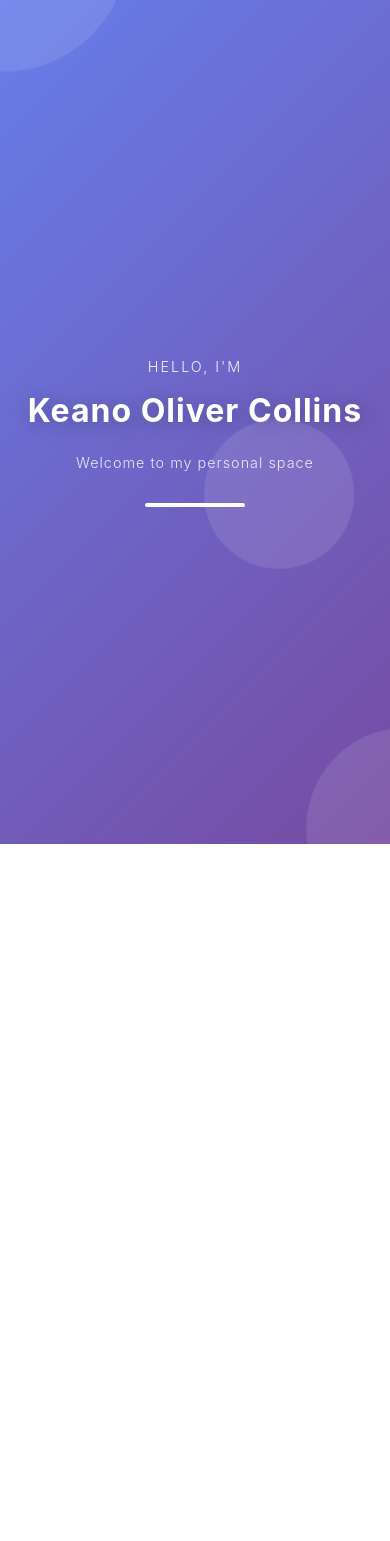
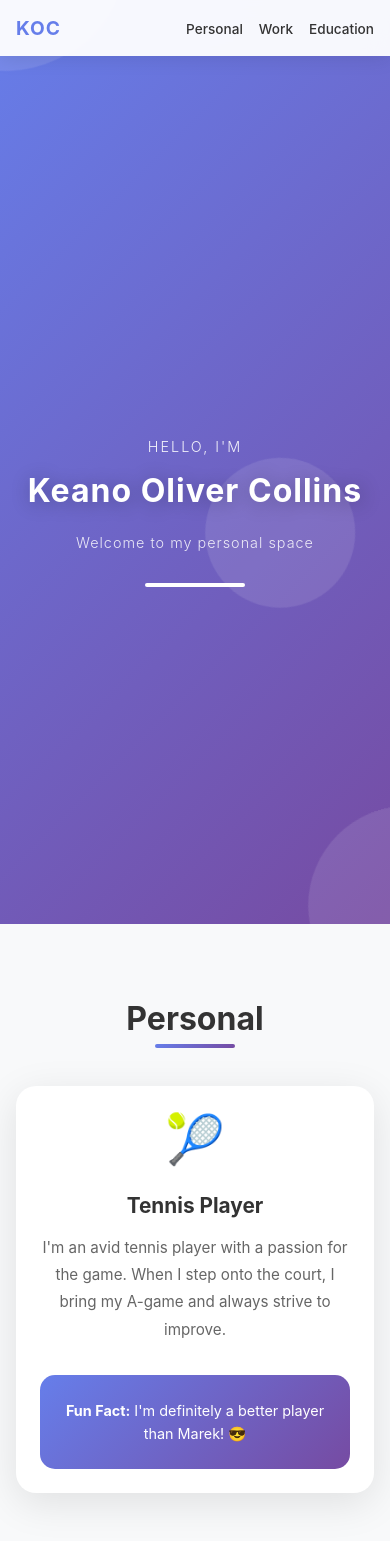
Before and after one commit to StudentKeanoTUNu/Personal-website, a React (Create React App) app: page / in a window 390 px wide. Before the commit the page ends 844 px from the top, so only its background shows below. Built offline with nearby package versions, Linux system fonts and the light colour scheme.

Commit message:
Add navigation and personal section - Keano is clearly better at tennis than Marek 🎾

```diff
--- a/src/App.css
+++ b/src/App.css
@@ -1,7 +1,77 @@
 .App {
   margin: 0;
   padding: 0;
-  overflow: hidden;
+  overflow-x: hidden;
+}
+
+/* Navigation Bar */
+.navbar {
+  position: fixed;
+  top: 0;
+  left: 0;
+  right: 0;
+  background: rgba(255, 255, 255, 0.95);
+  backdrop-filter: blur(10px);
+  box-shadow: 0 2px 20px rgba(0, 0, 0, 0.1);
+  z-index: 1000;
+  padding: 1rem 0;
+}
+
+.nav-container {
+  max-width: 1200px;
+  margin: 0 auto;
+  padding: 0 2rem;
+  display: flex;
+  justify-content: space-between;
+  align-items: center;
+}
+
+.nav-logo {
+  font-size: 1.2rem;
+  font-weight: 700;
+  color: #667eea;
+  letter-spacing: 1px;
+}
+
+.nav-menu {
+  display: flex;
+  list-style: none;
+  margin: 0;
+  padding: 0;
+  gap: 2rem;
+}
+
+.nav-item {
+  margin: 0;
+}
+
+.nav-link {
+  text-decoration: none;
+  color: #333;
+  font-weight: 500;
+  font-size: 1rem;
+  position: relative;
+  transition: color 0.3s ease;
+  text-transform: capitalize;
+}
+
+.nav-link::after {
+  content: '';
+  position: absolute;
+  bottom: -5px;
+  left: 0;
+  width: 0;
+  height: 2px;
+  background: linear-gradient(135deg, #667eea 0%, #764ba2 100%);
+  transition: width 0.3s ease;
+}
+
+.nav-link:hover {
+  color: #667eea;
+}
+
+.nav-link:hover::after {
+  width: 100%;
 }
 
 .welcome-container {
@@ -12,6 +82,7 @@
   background: linear-gradient(135deg, #667eea 0%, #764ba2 100%);
   position: relative;
   overflow: hidden;
+  padding-top: 80px;
 }
 
 .welcome-content {
@@ -133,6 +204,22 @@
 
 /* Responsive Design */
 @media (max-width: 768px) {
+  .nav-container {
+    padding: 0 1rem;
+  }
+
+  .nav-logo {
+    font-size: 1rem;
+  }
+
+  .nav-menu {
+    gap: 1.5rem;
+  }
+
+  .nav-link {
+    font-size: 0.9rem;
+  }
+
   .greeting {
     font-size: 1rem;
     letter-spacing: 2px;
@@ -164,6 +251,25 @@
 }
 
 @media (max-width: 480px) {
+  .nav-logo span {
+    display: none;
+  }
+
+  .nav-logo::before {
+    content: 'KOC';
+    font-size: 1.2rem;
+    font-weight: 700;
+    color: #667eea;
+  }
+
+  .nav-menu {
+    gap: 1rem;
+  }
+
+  .nav-link {
+    font-size: 0.85rem;
+  }
+
   .name {
     font-size: 2rem;
   }
@@ -176,3 +282,169 @@
     font-size: 0.9rem;
   }
 }
+
+/* Section Styles */
+.section {
+  padding: 5rem 0;
+  position: relative;
+}
+
+.section-container {
+  max-width: 1200px;
+  margin: 0 auto;
+  padding: 0 2rem;
+}
+
+.section-title {
+  font-size: 3rem;
+  font-weight: 700;
+  text-align: center;
+  margin-bottom: 3rem;
+  color: #333;
+  position: relative;
+  display: inline-block;
+  width: 100%;
+}
+
+.section-title::after {
+  content: '';
+  position: absolute;
+  bottom: -10px;
+  left: 50%;
+  transform: translateX(-50%);
+  width: 80px;
+  height: 4px;
+  background: linear-gradient(135deg, #667eea 0%, #764ba2 100%);
+  border-radius: 2px;
+}
+
+/* Personal Section */
+.personal-section {
+  background: #f8f9fa;
+  min-height: 60vh;
+  display: flex;
+  align-items: center;
+}
+
+.section-content {
+  display: flex;
+  justify-content: center;
+  align-items: center;
+  flex-wrap: wrap;
+  gap: 2rem;
+}
+
+.info-card {
+  background: white;
+  border-radius: 20px;
+  padding: 3rem;
+  box-shadow: 0 10px 40px rgba(0, 0, 0, 0.1);
+  max-width: 600px;
+  text-align: center;
+  transition: transform 0.3s ease, box-shadow 0.3s ease;
+}
+
+.info-card:hover {
+  transform: translateY(-10px);
+  box-shadow: 0 15px 50px rgba(0, 0, 0, 0.15);
+}
+
+.card-icon {
+  font-size: 4rem;
+  margin-bottom: 1.5rem;
+  animation: bounce 2s infinite;
+}
+
+@keyframes bounce {
+  0%, 100% {
+    transform: translateY(0);
+  }
+  50% {
+    transform: translateY(-10px);
+  }
+}
+
+.card-title {
+  font-size: 2rem;
+  font-weight: 700;
+  color: #333;
+  margin-bottom: 1rem;
+}
+
+.card-text {
+  font-size: 1.1rem;
+  color: #666;
+  line-height: 1.8;
+  margin-bottom: 2rem;
+}
+
+.highlight-box {
+  background: linear-gradient(135deg, #667eea 0%, #764ba2 100%);
+  border-radius: 15px;
+  padding: 1.5rem;
+  margin-top: 2rem;
+}
+
+.highlight-text {
+  color: white;
+  font-size: 1.1rem;
+  margin: 0;
+  line-height: 1.6;
+}
+
+/* Responsive for sections */
+@media (max-width: 768px) {
+  .section {
+    padding: 3rem 0;
+  }
+
+  .section-title {
+    font-size: 2.5rem;
+  }
+
+  .info-card {
+    padding: 2rem;
+  }
+
+  .card-title {
+    font-size: 1.5rem;
+  }
+
+  .card-text {
+    font-size: 1rem;
+  }
+
+  .highlight-text {
+    font-size: 1rem;
+  }
+}
+
+@media (max-width: 480px) {
+  .section-container {
+    padding: 0 1rem;
+  }
+
+  .section-title {
+    font-size: 2rem;
+  }
+
+  .info-card {
+    padding: 1.5rem;
+  }
+
+  .card-icon {
+    font-size: 3rem;
+  }
+
+  .card-title {
+    font-size: 1.3rem;
+  }
+
+  .card-text {
+    font-size: 0.95rem;
+  }
+
+  .highlight-text {
+    font-size: 0.9rem;
+  }
+}
--- a/src/App.js
+++ b/src/App.js
@@ -3,6 +3,27 @@ import './App.css';
 function App() {
   return (
     <div className="App">
+      {/* Navigation Bar */}
+      <nav className="navbar">
+        <div className="nav-container">
+          <div className="nav-logo">
+            <span>Keano Oliver Collins</span>
+          </div>
+          <ul className="nav-menu">
+            <li className="nav-item">
+              <a href="#personal" className="nav-link">Personal</a>
+            </li>
+            <li className="nav-item">
+              <a href="#work" className="nav-link">Work</a>
+            </li>
+            <li className="nav-item">
+              <a href="#education" className="nav-link">Education</a>
+            </li>
+          </ul>
+        </div>
+      </nav>
+
+      {/* Welcome Section */}
       <div className="welcome-container">
         <div className="welcome-content">
           <h1 className="welcome-title">
@@ -20,6 +41,28 @@ function App() {
           <div className="shape shape-3"></div>
         </div>
       </div>
+
+      {/* Personal Section */}
+      <section id="personal" className="section personal-section">
+        <div className="section-container">
+          <h2 className="section-title">Personal</h2>
+          <div className="section-content">
+            <div className="info-card">
+              <div className="card-icon">🎾</div>
+              <h3 className="card-title">Tennis Player</h3>
+              <p className="card-text">
+                I'm an avid tennis player with a passion for the game.
+                When I step onto the court, I bring my A-game and always strive to improve.
+              </p>
+              <div className="highlight-box">
+                <p className="highlight-text">
+                  <strong>Fun Fact:</strong> I'm definitely a better player than Marek! 😎
+                </p>
+              </div>
+            </div>
+          </div>
+        </div>
+      </section>
     </div>
   );
 }
```
